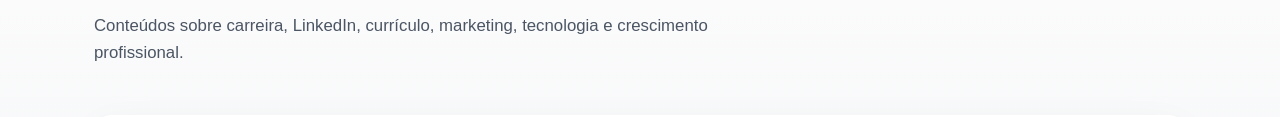
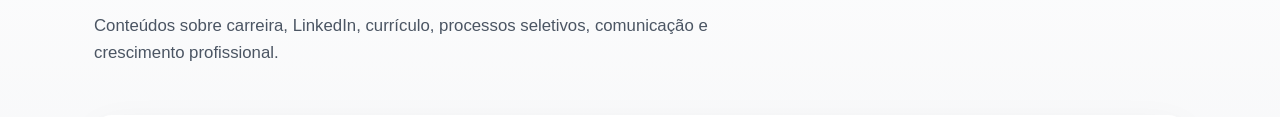
Before and after one commit to Geanccr07/fsl-blog, an Astro site: page / in a window 1280 px wide. Shown: the part 230-347 px from the top of the page. Built offline with nearby package versions, Linux system fonts and the light colour scheme; Astro itself is replaced by a stand-in of ours.

Commit message:
Ajuste descrição do Blog

```diff
--- a/src/pages/index.astro
+++ b/src/pages/index.astro
@@ -35,7 +35,7 @@
 
         <p>
           Conteúdos sobre carreira, LinkedIn,
-          currículo, marketing, tecnologia e
+          currículo, processos seletivos, comunicação e
           crescimento profissional.
         </p>
 
```
